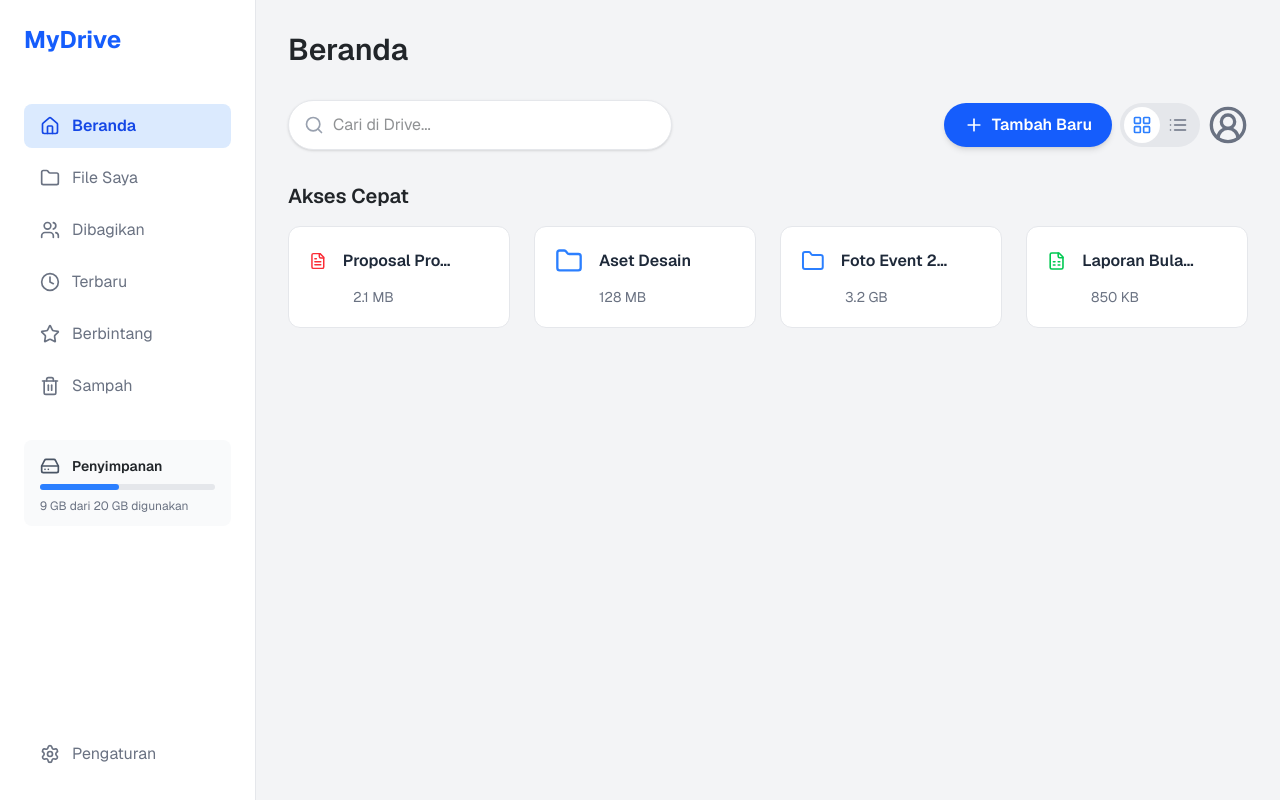
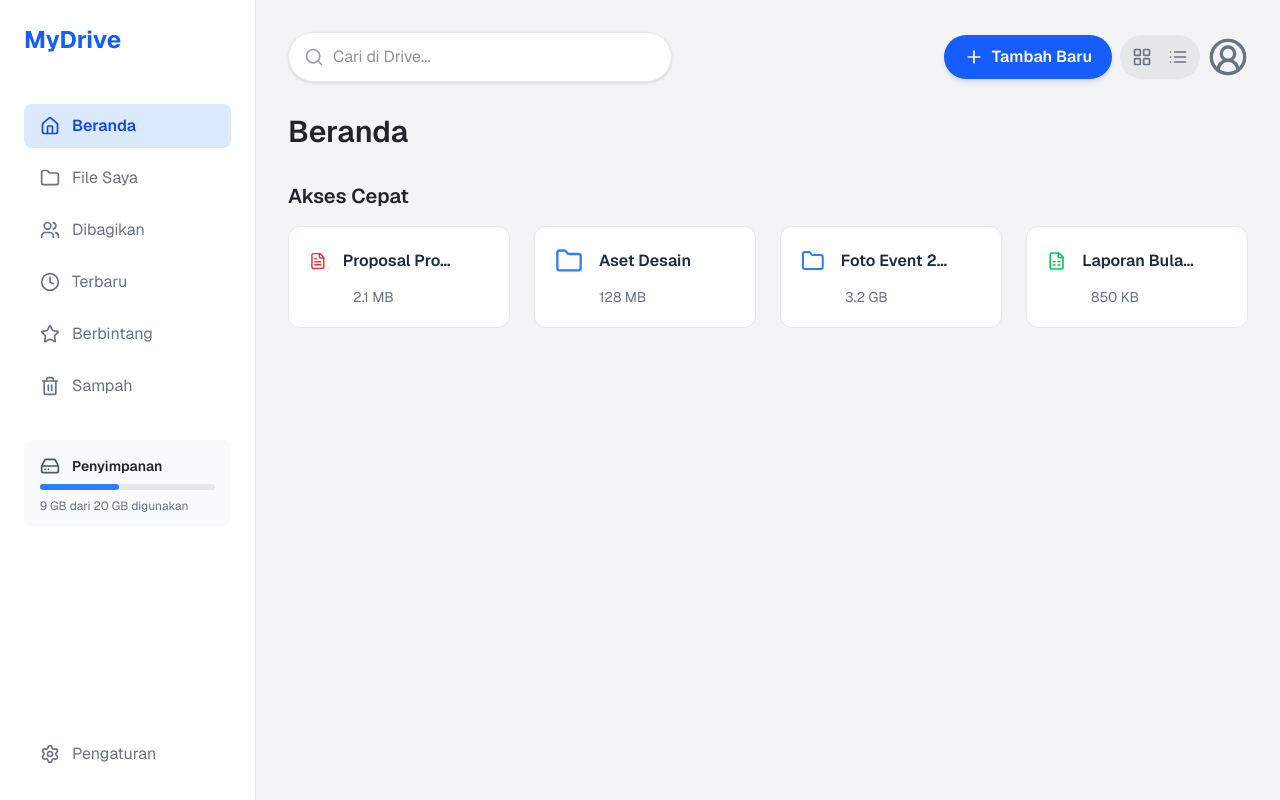
Before and after one commit to azharanggakusuma/mydrive, a Next.js app: page / in a window 1280 px wide. Built offline with nearby package versions, Linux system fonts and the light colour scheme.

Commit message:
feat: implement ViewContext for managing view mode and enhance DriveLayout with Header component

```diff
--- a/app/(drive)/layout.tsx
+++ b/app/(drive)/layout.tsx
@@ -1,7 +1,9 @@
 "use client";
 
-import { useState } from "react";
+import React, { useState } from "react";
 import { Sidebar } from "@/components/ui/Sidebar";
+import { Header } from "@/components/ui/Header";
+import { ViewProvider } from "@/context/ViewContext";
 
 export default function DriveLayout({
   children,
@@ -12,22 +14,23 @@ export default function DriveLayout({
   const toggleSidebar = () => setSidebarOpen(!isSidebarOpen);
 
   return (
+    <ViewProvider>
       <div className="flex h-screen w-full bg-gray-100 dark:bg-black overflow-hidden">
-      {/* Sidebar untuk Desktop */}
         <div className="hidden lg:block flex-shrink-0">
           <Sidebar />
         </div>
 
-      {/* Sidebar untuk Mobile */}
         {isSidebarOpen && <div className="fixed inset-0 bg-black/40 z-20 lg:hidden" onClick={toggleSidebar}></div>}
         <div className={`fixed top-0 left-0 h-full z-30 transition-transform transform ${isSidebarOpen ? "translate-x-0" : "-translate-x-full"} lg:hidden`}>
           <Sidebar />
         </div>
 
-      {/* Konten Utama dari setiap halaman akan dirender di sini */}
         <main className="flex-1 p-4 sm:p-6 lg:p-8 flex flex-col overflow-y-auto">
+          {/* Header dirender di sini, di dalam Provider dan akan tampil di semua halaman */}
+          <Header onMenuClick={toggleSidebar} />
           {children}
         </main>
       </div>
+    </ViewProvider>
   );
 }
--- a/app/(drive)/page.tsx
+++ b/app/(drive)/page.tsx
@@ -2,16 +2,12 @@
 
 import { useState, useEffect } from "react";
 import { filesData } from "@/lib/data";
-import { Header } from "@/components/ui/Header";
 import { FileAccess } from "@/components/ui/FileAccess";
 import { EmptyState } from "@/components/ui/EmptyState";
-
-// Note: onMenuClick sekarang dikelola oleh DriveLayout
-// jadi kita akan menghapusnya dari props Header di sini.
-// Kita akan menyesuaikan Header untuk menerima props opsional.
+import { useView } from "@/context/ViewContext";
 
 export default function BerandaPage() {
-  const [viewMode, setViewMode] = useState<'grid' | 'list'>('grid');
+  const { viewMode } = useView();
   const [isLoading, setIsLoading] = useState(true);
   const hasFiles = filesData.length > 0;
 
@@ -22,11 +18,11 @@ export default function BerandaPage() {
 
   return (
     <>
-      <h1 className="text-3xl font-bold mb-8">Beranda</h1>
+      <h1 className="text-3xl font-bold">Beranda</h1>
 
-      {/* @ts-ignore */}
-      <Header viewMode={viewMode} onViewChange={setViewMode} />
+      {/* Pastikan tidak ada <Header /> di sini */}
 
+      <div className="mt-8"> {/* Memberi jarak dari judul ke konten */}
         {isLoading ? (
             <FileAccess viewMode={viewMode} isLoading={true} />
         ) : hasFiles ? (
@@ -34,6 +30,7 @@ export default function BerandaPage() {
         ) : (
             <EmptyState />
         )}
+      </div>
     </>
   );
 }
--- /dev/null
+++ b/context/ViewContext.tsx
@@ -0,0 +1,30 @@
+"use client";
+
+import React, { createContext, useState, useContext, ReactNode } from 'react';
+
+type ViewMode = 'grid' | 'list';
+
+interface ViewContextType {
+  viewMode: ViewMode;
+  setViewMode: React.Dispatch<React.SetStateAction<ViewMode>>;
+}
+
+const ViewContext = createContext<ViewContextType | undefined>(undefined);
+
+export const ViewProvider = ({ children }: { children: ReactNode }) => {
+  const [viewMode, setViewMode] = useState<ViewMode>('grid');
+
+  return (
+    <ViewContext.Provider value={{ viewMode, setViewMode }}>
+      {children}
+    </ViewContext.Provider>
+  );
+};
+
+export const useView = () => {
+  const context = useContext(ViewContext);
+  if (context === undefined) {
+    throw new Error('useView must be used within a ViewProvider');
+  }
+  return context;
+};
```
Lines whose indentation alone changed are shown as unchanged.
